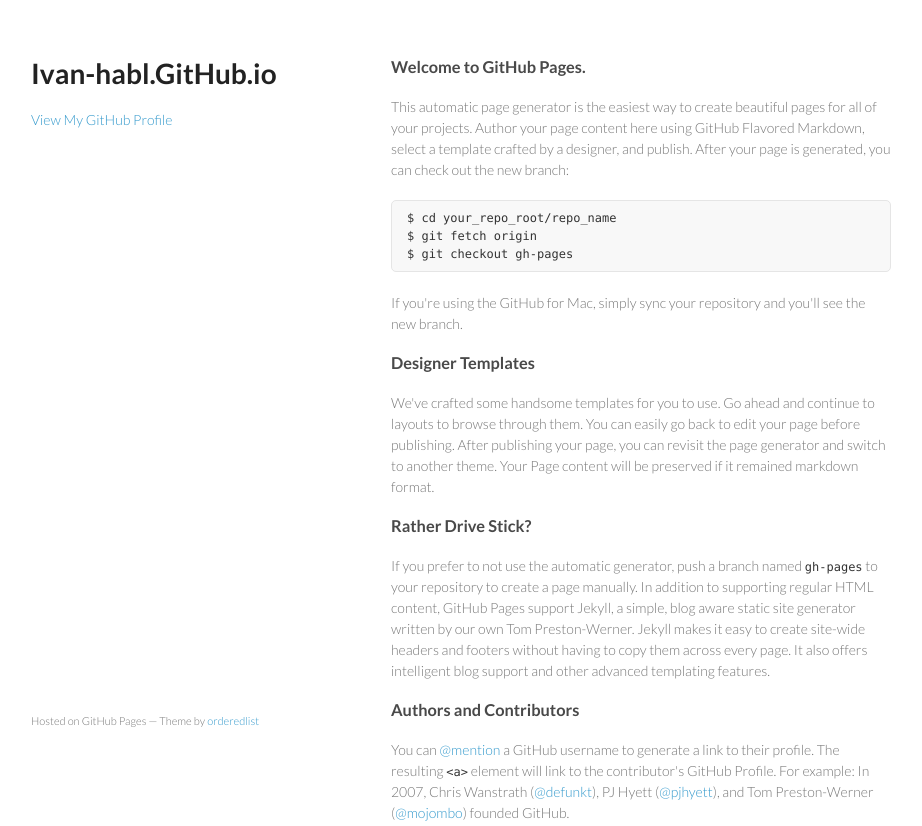
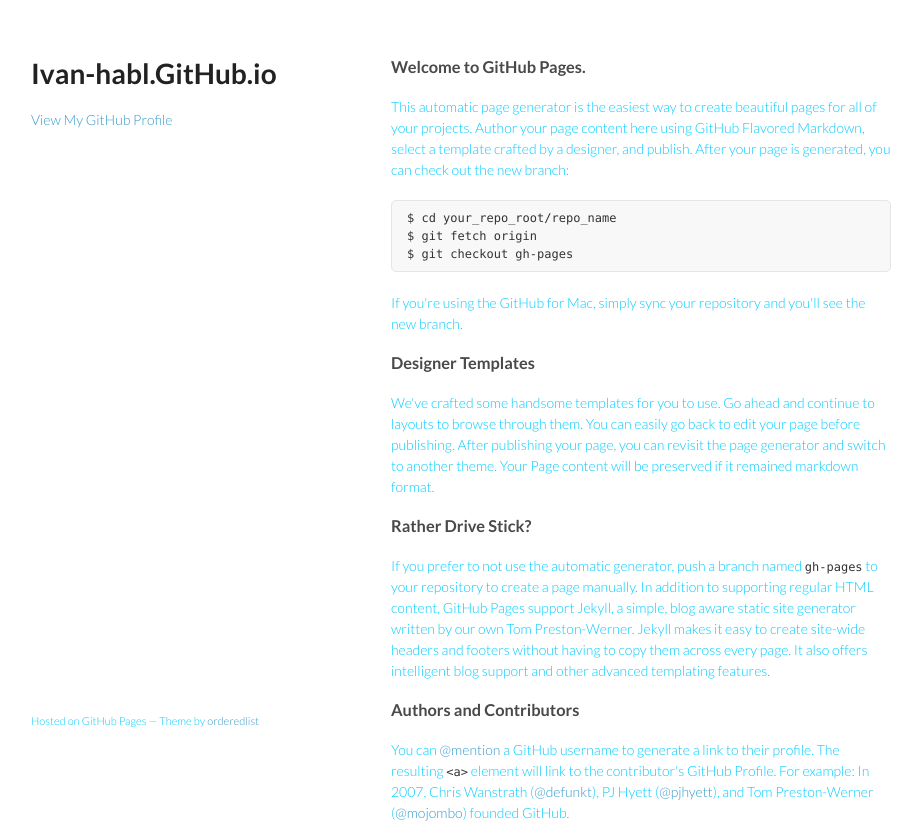
Before and after one commit to ivan-habl/ivan-habl.github.io, a plain HTML site: page index.html in a window 1280 px wide. Shown: the top 826 px of the page, without its empty margins (179-1101 px from the left). Drawn offline with Linux system fonts and the light colour scheme.

Commit message:
Update styles.css

```diff
--- a/stylesheets/styles.css
+++ b/stylesheets/styles.css
@@ -3,7 +3,7 @@
 body {
   padding:50px;
   font:14px/1.5 Lato, "Helvetica Neue", Helvetica, Arial, sans-serif;
-  color:#777;
+  color:#00CBFF;
   font-weight:300;
 }
 
```
